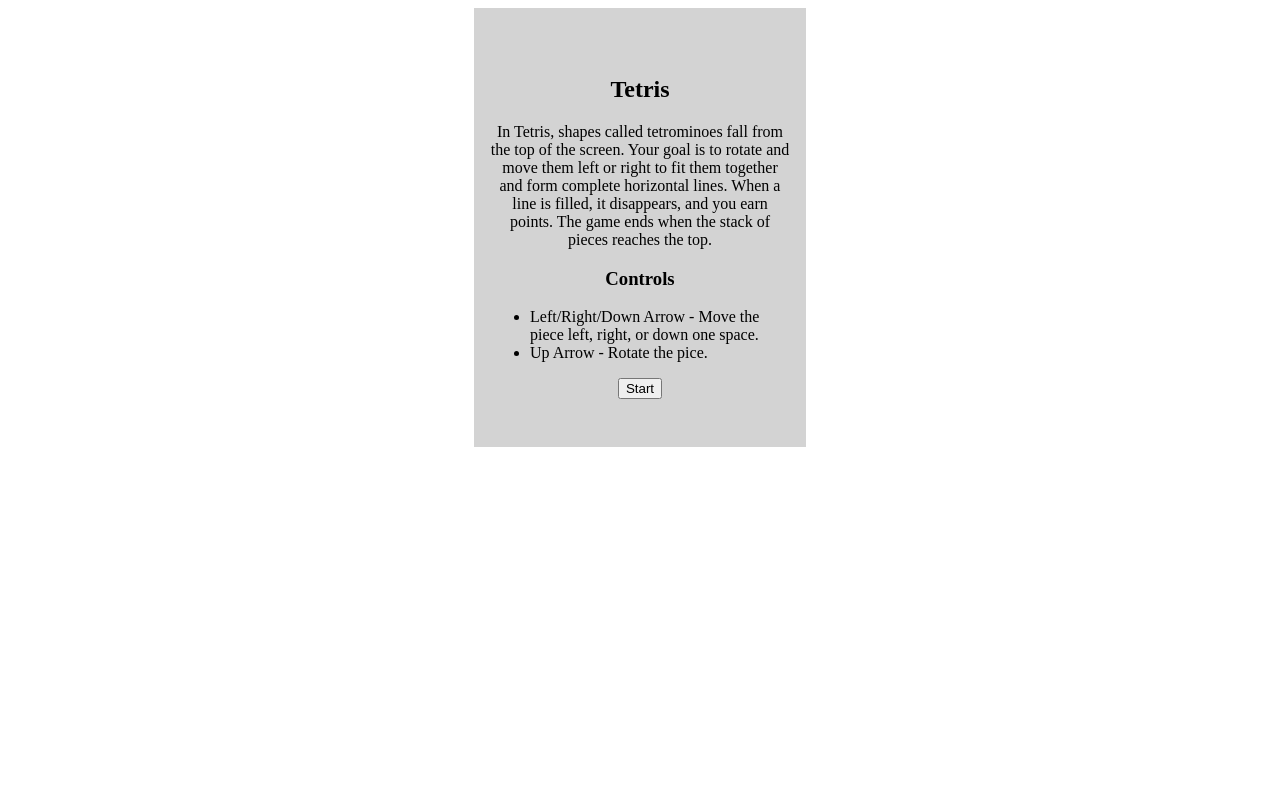
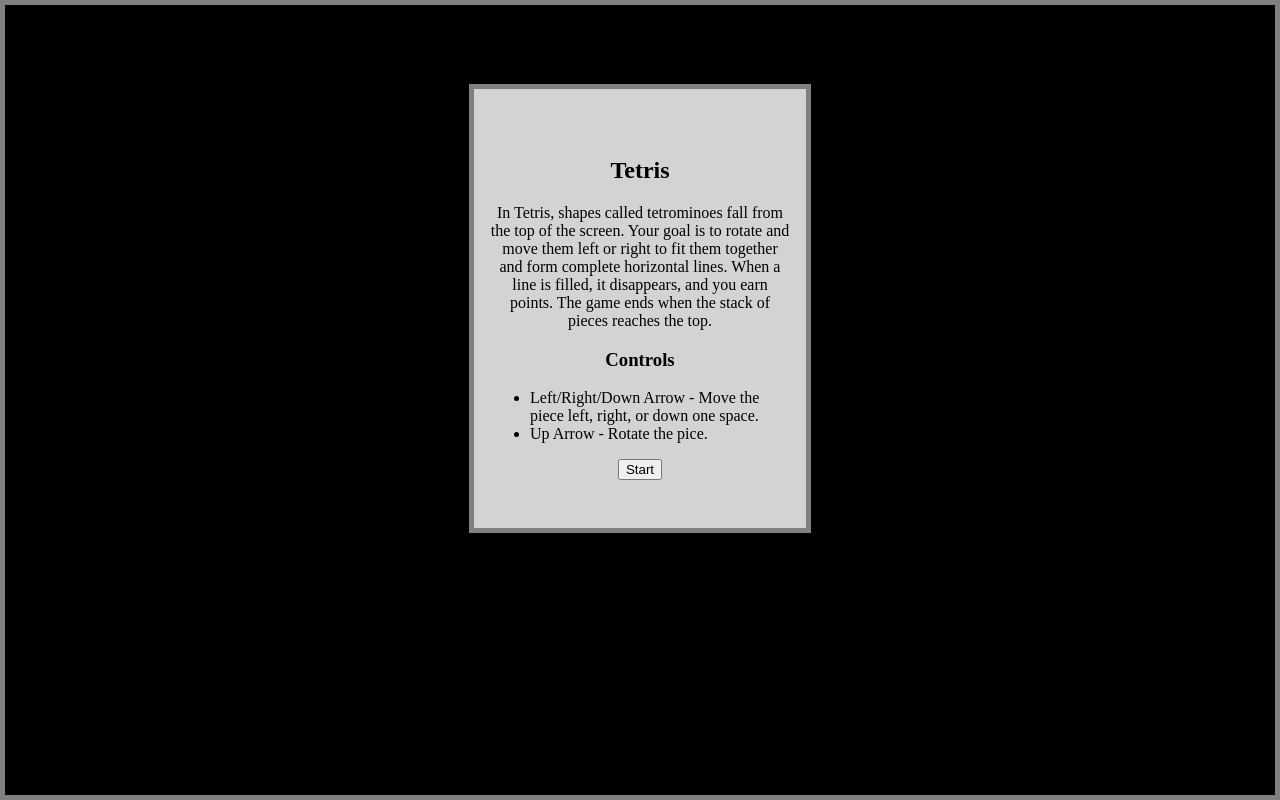
Before and after one commit to davidv408/tetris, a React (Vite) app: page / in a window 1280 px wide. Built offline with nearby package versions, Linux system fonts and the light colour scheme.

Commit message:
Apply dark theme

```diff
--- a/index.html
+++ b/index.html
@@ -6,7 +6,7 @@
     <meta name="viewport" content="width=device-width, initial-scale=1.0" />
     <title>Tetris</title>
   </head>
-  <body>
+  <body style="margin: 0">
     <div id="root"></div>
     <script type="module" src="/src/main.tsx"></script>
   </body>
--- a/src/App.module.css
+++ b/src/App.module.css
@@ -1,3 +1,7 @@
 .container {
     position: relative;
+    background-color: black;
+    padding: 10px;
+    border: 5px solid grey;
+    height: calc(100vh - 30px);
 }
--- a/src/App.tsx
+++ b/src/App.tsx
@@ -30,7 +30,7 @@ function App() {
       {gameStatus === GameStatus.GAME_OVER && (
         <GameOverModal
           onRestart={() => {
-            setGameStatus(GameStatus.GAME_OVER);
+            setGameStatus(GameStatus.STARTED);
             setBoardKey((boardKey) => boardKey + 1);
           }}
         />
--- a/src/components/Board/Board.module.css
+++ b/src/components/Board/Board.module.css
@@ -2,11 +2,13 @@
     display: flex;
     justify-content: center;
     gap: 1rem;
+    color: white;
 }
 
 .board {
     display: flex;
     flex-direction: column;
+    border: 5px solid grey;
 
     .row {
         display: flex;
@@ -15,7 +17,7 @@
         .cell {
             width: 25px;
             height: 25px;
-            border: 1px solid black;
+            border: 1px solid white;
         }
     }
 }
--- a/src/components/Modal/Modal.module.css
+++ b/src/components/Modal/Modal.module.css
@@ -1,6 +1,8 @@
 .modal {
   position: absolute;
-  background-color:lightgray;
+  background-color: lightgrey;
+  color: black;
+  border: 5px solid grey;
   padding: 3rem 1rem;
   top: 10%;
   left: 0;
```
